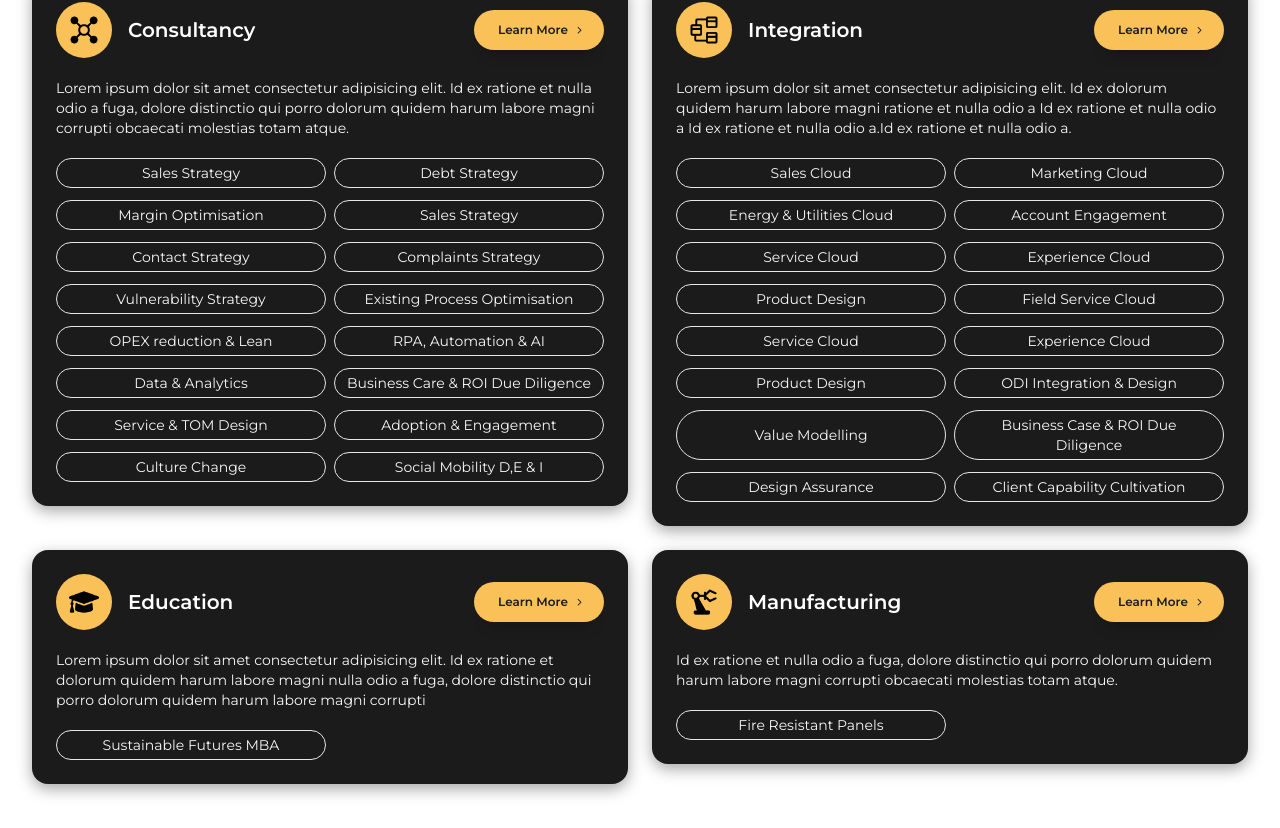
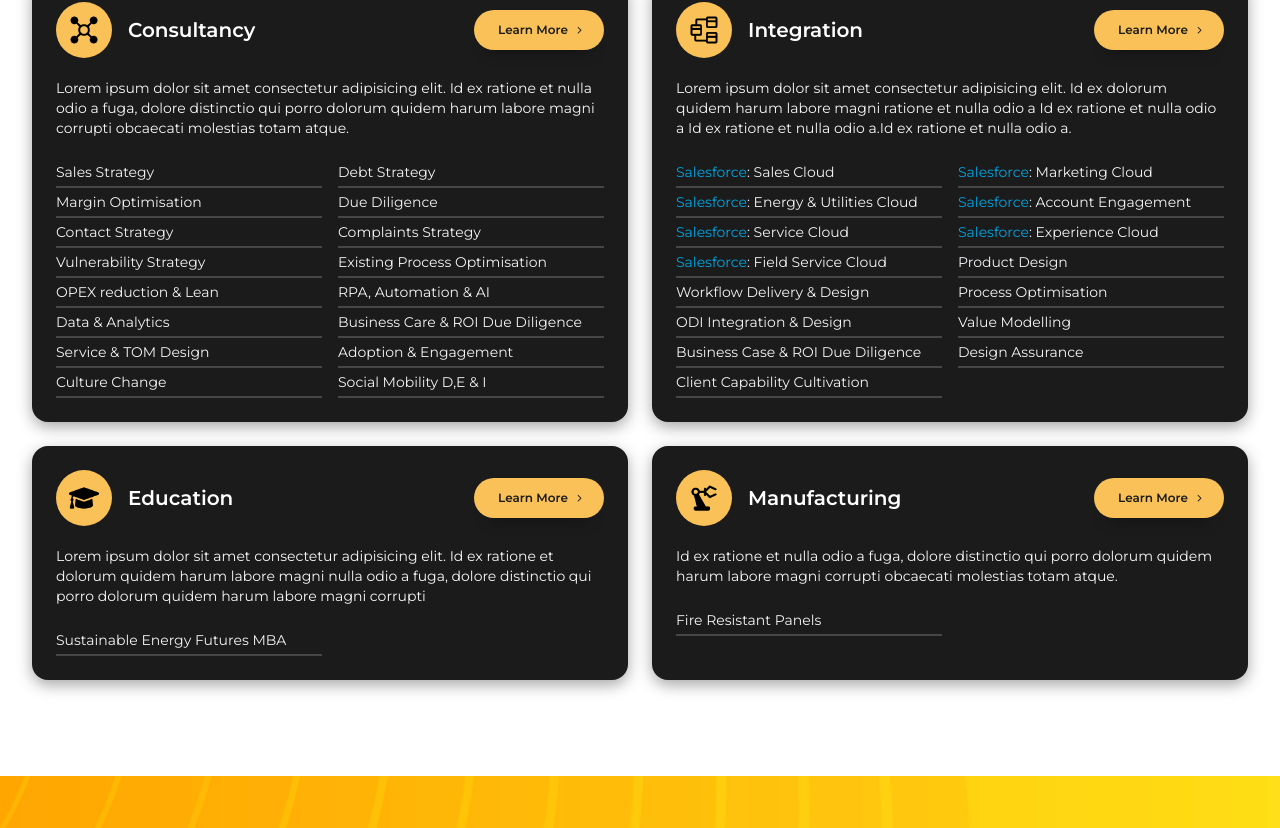
Before and after one commit to luke-meadows/clyde-ventures-2024, a Next.js app: page / in a window 1280 px wide. Shown: the part 872-1700 px from the top of the page. Built offline with nearby package versions, Linux system fonts and the light colour scheme.

Commit message:
Dropdown and WhatWeDo option changes

```diff
--- a/components/Nav.js
+++ b/components/Nav.js
@@ -39,10 +39,7 @@ export default function Nav() {
         <nav className="flex items-center justify-between h-24 text-dark-grey inner-container ">
           <div className="flex align-center">
             {/* Logo */}
-            <Link
-              href="/"
-              // onMouseEnter={() => setDropdownActive('none')}
-            >
+            <Link href="/" onClick={() => setDropdownActive('none')}>
               <Image src={Logo} width={180} alt="logo" />
             </Link>
             {/* Nav Links */}
@@ -99,10 +96,16 @@ export default function Nav() {
         </nav>
       </div>
       {/* Nav Dropdown */}
-      <div className="border-t-2 overflow-hidden">
+      <div
+        className="border-t-2 overflow-hidden"
+        onClick={() => setDropdownActive('none')}
+      >
         <AnimatePresence key="animate">
           {dropdownActive !== 'none' && (
-            <NavDropdown dropdownActive={dropdownActive} />
+            <NavDropdown
+              dropdownActive={dropdownActive}
+              setDropdownActive={setDropdownActive}
+            />
           )}
         </AnimatePresence>
         {/* <NavDropdown dropdownActive="services" /> */}
--- a/components/NavDropdown.js
+++ b/components/NavDropdown.js
@@ -1,5 +1,6 @@
 import { motion } from 'framer-motion';
 import {
+  dropdownBackgroundFramerVariant,
   dropdownFramerVariant,
   dropdownInnerFramerVariant,
 } from '@app/lib/framer-motion';
@@ -7,7 +8,7 @@ import Link from 'next/link';
 import Image from 'next/image';
 import { dropdownDirectory } from '@app/lib/dropdownDirectory';
 
-export default function NavDropdown({ dropdownActive }) {
+export default function NavDropdown({ dropdownActive, setDropdownActive }) {
   const ArrowIcon = () => {
     return (
       <div className="h-8 aspect-square center-contents rounded-full p-1 text-lg cursor-pointer bg-primary-orange mr-3">
@@ -21,10 +22,10 @@ export default function NavDropdown({ dropdownActive }) {
       initial="initial"
       animate="enter"
       exit="exit"
-      className="dropdown w-full shadow-nav-bottom bg-black border-b-2  mb-10 text-off-white transition-all 0.5s ease-in"
+      className="dropdown w-full shadow-nav-bottom bg-black  mb-10 text-off-white transition-all 0.5s ease-in "
     >
       <motion.div
-        className="inner-dropdown inner-container py-12 flex flex-col gap-2 wrap"
+        className="inner-dropdown inner-container py-16 flex flex-col gap-2 wrap"
         variants={dropdownInnerFramerVariant}
         initial="initial"
         animate="enter"
@@ -67,7 +68,7 @@ export default function NavDropdown({ dropdownActive }) {
                           {option.title}
                         </h5>
                         {option.options && (
-                          <p className="text-sm font-normal">
+                          <p className="text-sm font-light">
                             {option.options.map((subOption, i) =>
                               subOption === '|' ? (
                                 <span
@@ -91,6 +92,14 @@ export default function NavDropdown({ dropdownActive }) {
           ))}
         </div>
       </motion.div>
+      <motion.div
+        onMouseEnter={() => setDropdownActive('none')}
+        className="background absolute left-0 top-28 h-[100vh] w-[100vw] bg-black-text z-[-1]"
+        variants={dropdownBackgroundFramerVariant}
+        initial="initial"
+        animate="enter"
+        exit="exit"
+      ></motion.div>
     </motion.div>
   );
 }
--- a/components/WhatWeDo.js
+++ b/components/WhatWeDo.js
@@ -2,6 +2,7 @@ import Image from 'next/image';
 import Link from 'next/link';
 
 export default function WhatWeDo() {
+  const bringSalesforceItemsTop = (arr) => {};
   const whatWeDoCards = [
     {
       title: 'Consultancy',
@@ -23,7 +24,7 @@ export default function WhatWeDo() {
           url: '/services/consultancy/top-line-growth',
         },
         {
-          title: 'Sales Strategy',
+          title: 'Due Diligence',
           url: '/services/consultancy/top-line-growth',
         },
         {
@@ -84,47 +85,43 @@ export default function WhatWeDo() {
       link: '/services/integration',
       options: [
         {
-          title: 'Sales Cloud',
+          title: 'Salesforce: Sales Cloud',
           url: '/services/consultancy/top-line-growth-salesforce',
         },
         {
-          title: 'Marketing Cloud',
+          title: 'Salesforce: Marketing Cloud',
           url: '/services/consultancy/top-line-growth-salesforce',
         },
         {
-          title: 'Energy & Utilities Cloud',
+          title: 'Salesforce: Energy & Utilities Cloud',
           url: '/services/consultancy/top-line-growth-salesforce',
         },
         {
-          title: 'Account Engagement',
+          title: 'Salesforce: Account Engagement',
           url: '/services/consultancy/top-line-growth-salesforce',
         },
         {
-          title: 'Service Cloud',
+          title: 'Salesforce: Service Cloud',
           url: '/services/consultancy/top-line-growth-salesforce',
         },
         {
-          title: 'Experience Cloud',
+          title: 'Salesforce: Experience Cloud',
           url: '/services/consultancy/top-line-growth-salesforce',
+        },
+        {
+          title: 'Salesforce: Field Service Cloud',
+          url: '/services/integration/field-optimisation-salesforce',
         },
         {
           title: 'Product Design',
           url: '/services/consultancy/top-line-growth-salesforce',
         },
         {
-          title: 'Field Service Cloud',
+          title: 'Workflow Delivery & Design',
           url: '/services/integration/field-optimisation-salesforce',
         },
         {
-          title: 'Service Cloud',
-          url: '/services/integration/field-optimisation-salesforce',
-        },
-        {
-          title: 'Experience Cloud',
-          url: '/services/integration/field-optimisation-salesforce',
-        },
-        {
-          title: 'Product Design',
+          title: 'Process Optimisation',
           url: '/services/integration/field-optimisation-salesforce',
         },
         {
@@ -156,7 +153,10 @@ export default function WhatWeDo() {
         'Lorem ipsum dolor sit amet consectetur adipisicing elit. Id ex ratione et dolorum quidem harum labore magni  nulla odio a fuga, dolore distinctio qui porro dolorum quidem harum labore magni corrupti',
       link: '/services',
       options: [
-        { title: 'Sustainable Futures MBA', url: '/services/education/MBA' },
+        {
+          title: 'Sustainable Energy Futures MBA',
+          url: '/services/education/MBA',
+        },
       ],
     },
     {
@@ -187,11 +187,11 @@ export default function WhatWeDo() {
       <div className="grid grid-cols-2 gap-6">
         {whatWeDoCards.map((card, i) => {
           return (
-            <div>
+            <div className="mb-auto h-full">
               {/* // Container */}
               <div
                 key={i}
-                className="shadow-card flex-1 card-rounding bg-black-text py-6"
+                className="shadow-card card-rounding bg-black-text py-6 h-full"
               >
                 {/* Card Top */}
                 <div className="card-top flex justify-between items-center px-6">
@@ -217,14 +217,21 @@ export default function WhatWeDo() {
                   <p className="text-sm font-normal text-off-white my-5">
                     {card.subtitle}
                   </p>
-                  <div className="grid grid-cols-2 text-off-white gap-x-2 gap-y-3 ">
-                    {card.options.map((service, i) => (
+                  <div className="grid grid-cols-2 text-gray-100 gap-x-4 ">
+                    {card.options?.map((service, i) => (
                       <Link
                         href={service.url}
                         key={i}
-                        className="text-sm border-[1px] py-1 px-3 rounded-full hover:bg-primary-orange hover:text-black hover:border-primary-orange cursor-pointer font-normal hover:font-medium center-contents text-center"
+                        className={
+                          'text-sm border-b-[2px] py-1  hover:text-primary-orange  cursor-pointer font-normal  border-medium-grey '
+                        }
                       >
-                        {service.title}
+                        {service.title.includes('Salesforce:') && (
+                          <span className="text-salesforce-blue">
+                            Salesforce
+                          </span>
+                        )}
+                        {service.title.split('Salesforce')}
                       </Link>
                     ))}
                   </div>
```
Also changed, not shown: app/lib/dropdownDirectory.js.
